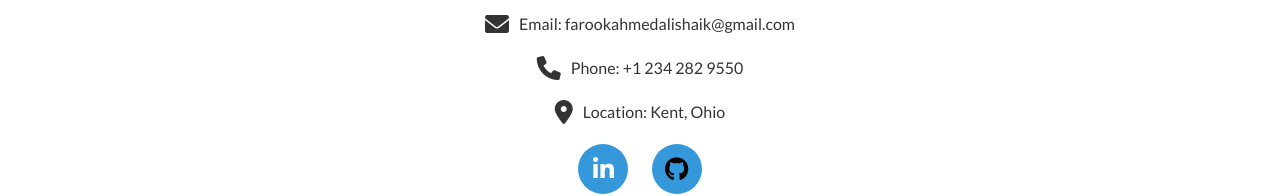
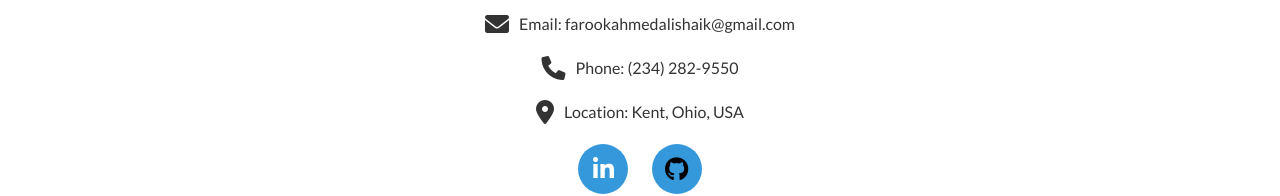
Before and after one commit to farookahmedalishaik/Portfolio, a plain HTML site: page index.html in a window 1280 px wide. Shown: the part 1949-2145 px from the top of the page. Drawn offline with nearby package versions, Linux system fonts and the light colour scheme.

Commit message:
Update index.html

```diff
--- a/index.html
+++ b/index.html
@@ -335,11 +335,11 @@
                 </div>
                 <div>
                     <i class="fas fa-phone"></i>
-                    <span>Phone: +1 234 282 9550</span>
+                    <span>Phone: (234) 282-9550</span>
                 </div>
                 <div>
                     <i class="fas fa-map-marker-alt"></i>
-                    <span>Location: Kent, Ohio</span>
+                    <span>Location: Kent, Ohio, USA</span>
                 </div>
             </div>
             <div class="social-icons">
```
